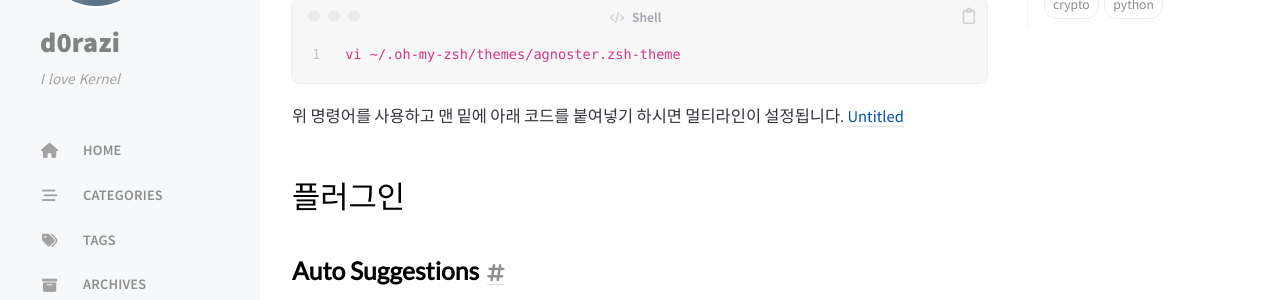
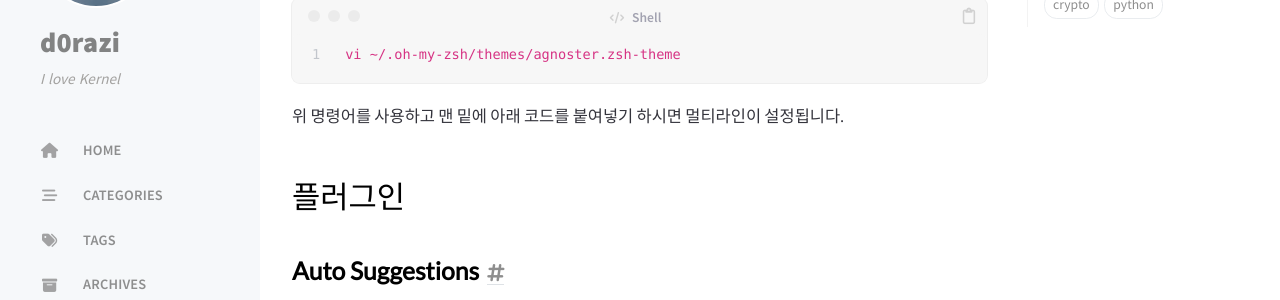
Before and after one commit to d0razi/d0razi.github.io, a Jekyll site: the page built from _posts/2023-07-31-omz-custom.md, in a window 1280 px wide and 900 px high, scrolled down 1233 px. Shown: the part 154-454 px from the top of the window. Built offline with Jekyll 4.4.1, drawn with Linux system fonts in a browser that asks for light colours; cached includes are drawn as plain includes; comment, search, counter and statistics services are not loaded.

Commit message:
링크 삭제

````diff
--- a/_posts/2023-07-31-omz-custom.md
+++ b/_posts/2023-07-31-omz-custom.md
@@ -41,7 +41,7 @@ vi ~/.oh-my-zsh/themes/agnoster.zsh-theme
 ```
 
 위 명령어를 사용하고 맨 밑에 아래 코드를 붙여넣기 하시면 멀티라인이 설정됩니다.
-[Untitled](/_posts/mutiline.md)
+<!-- [Untitled](/_posts/mutiline.md) -->
 
 # 플러그인
 
````
